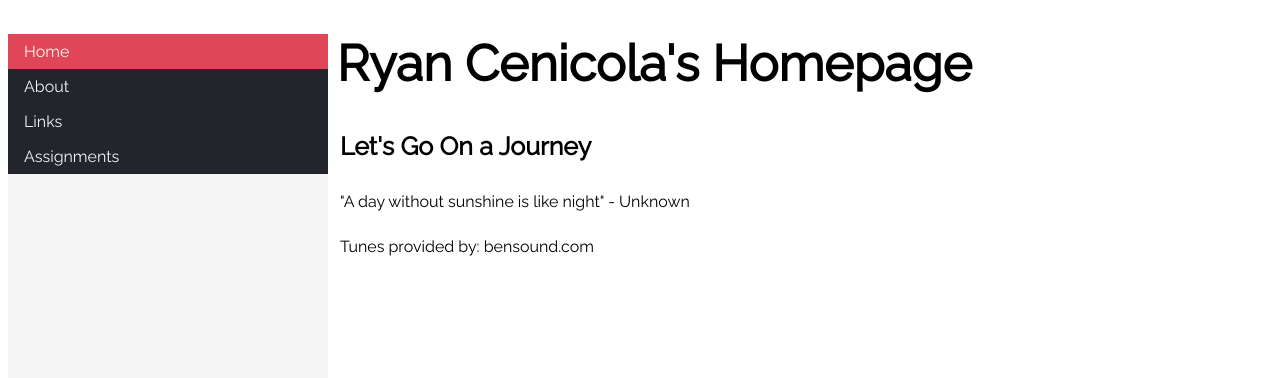
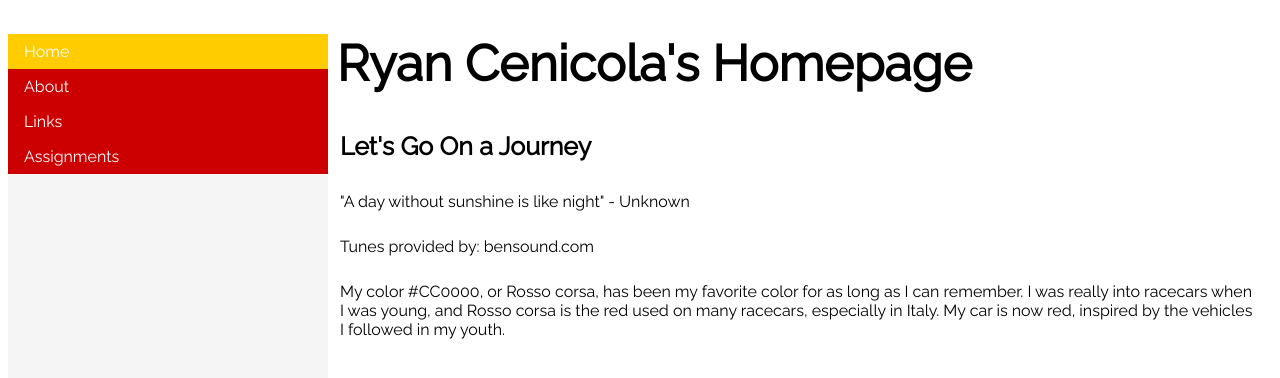
Before and after one commit to RCenicola/iml300, a plain HTML site: page storm_web/index_tbd.html in a window 1280 px wide. Shown: the top 378 px of the page. Drawn offline with Linux system fonts and the light colour scheme.

Commit message:
navbar final2

```diff
--- a/storm_web/assignments/css/index_tbd.css
+++ b/storm_web/assignments/css/index_tbd.css
@@ -4,13 +4,15 @@ h1 {
     font-size: 50px;
     padding-bottom: 0px;
     position:relative;
-     margin-left:26%;padding:0px 0px;position:inherit;
+     margin-left:26%;
+    position:inherit;
+    /*Made the position relative so that it would stay to the right of the navigation bar. Adjusted the left margin so that it would not be covered by nav bar.  */
 }
 
 h2 {
     font-family: "Raleway", sans-serif;
     font-size:25px;
-   margin-left:25%;padding:5px 16px;position:fixed";
+   margin-left:25%;padding:5px 16px;position:inherit";
         /*I pulled this code from http://www.w3schools.com/css/css_navbar.asp. (Changed around padding to get elements where I want them.)*/
 }
 
@@ -38,16 +40,16 @@ ul {
 li a {
     display: block;
     width:2-0px;
-    color:whitesmoke;
+    color:white;
     padding: 8px 16px;
-    background-color: #22252C
+    background-color:#CC0000
          /*I pulled this code from http://www.w3schools.com/css/css_navbar.asp. (Changed the colors and the padding.)*/
 
 }
 
 li a.active {
-    background-color: #E14658;
-        color:floralwhite
+    background-color:#FFCC00;
+        color:white
              /*I pulled this code from http://www.w3schools.com/css/css_navbar.asp. (Changed colors)*/
 }
 
--- a/storm_web/index_tbd.html
+++ b/storm_web/index_tbd.html
@@ -16,6 +16,8 @@
 
    <ul style="list-style-type:block">
    <li> <a class="active" href="index_tbd.html" style="text-decoration:none">Home</a></li>
+   <!--Wanted to make an "active" tab that highlights the current page the user is on. As directed by http://www.w3schools.com/css/css_navbar.asp. -->
+
     <li> <a href="http://storm.usc.edu/~cenicola/iml300/" style="text-decoration:none"> About </a> </li>
     <li><a href="http://storm.usc.edu/~cenicola/iml300/assignments/links.html" style="text-decoration:none">Links</a></li>
     <li><a href="http://storm.usc.edu/~cenicola/iml300/assignments/" style="text-decoration:none">Assignments</a></li>
@@ -27,10 +29,11 @@
 <p>"A day without sunshine is like night" - Unknown</p>
     </div>
     <p>Tunes provided by: bensound.com</p>
+    <p>My color #CC0000, or Rosso corsa, has been my favorite color for as long as I can remember. I was really into racecars when I was young, and Rosso corsa is the red used on many racecars, especially in Italy. My car is now red, inspired by the vehicles I followed in my youth. </p>
     <audio controls autoplay>
         <source src="assignments/audio/bensound-sexy.mp3" type="audio/mp3">
 
-        <!--Source: bensound.com. I pulled the preceeding code from:http://www.w3schools.com/tags/att_audio_autoplay.asp. --!>
+        <!--Source: bensound.com. I pulled the preceeding code from:http://www.w3schools.com/tags/att_audio_autoplay.asp. -->
 
     </audio>
 
```
